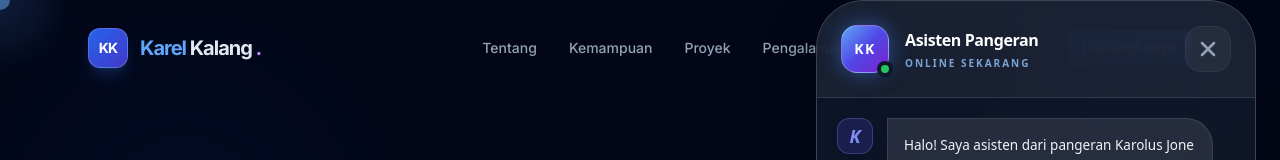
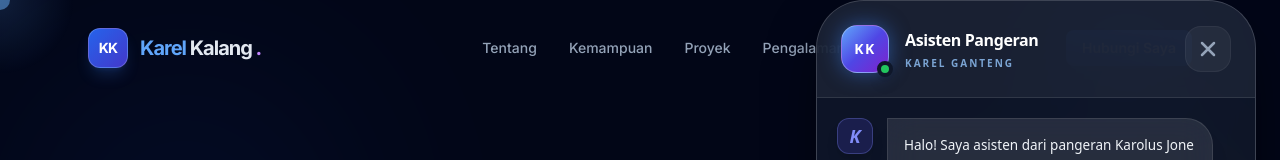
Before and after one commit to Kharell/karel, a React (Vite) app: page / in a window 1280 px wide. Both pictures are taken after a click on the button 1216 px from the left and 736 px from the top of the page. Shown: the top 160 px of the page. Built offline with nearby package versions, Linux system fonts and the light colour scheme.

Commit message:
perbaikan chatbot

```diff
--- a/components/Chatbot.tsx
+++ b/components/Chatbot.tsx
@@ -126,7 +126,7 @@ const Chatbot: React.FC = () => {
                   Asisten Pangeran
                 </h3>
                 <p className="text-[10px] text-blue-300/80 font-bold uppercase tracking-[0.2em] mt-1">
-                  Online Sekarang
+                  Karel Ganteng
                 </p>
               </div>
             </div>
@@ -203,7 +203,7 @@ const Chatbot: React.FC = () => {
                     <span className="w-1.5 h-1.5 bg-indigo-400 rounded-full animate-bounce"></span>
                   </div>
                   <span className="text-[11px] text-indigo-300 font-medium italic ml-1">
-                    Berpikir...
+                    Waiting ...
                   </span>
                 </div>
               </div>
```
